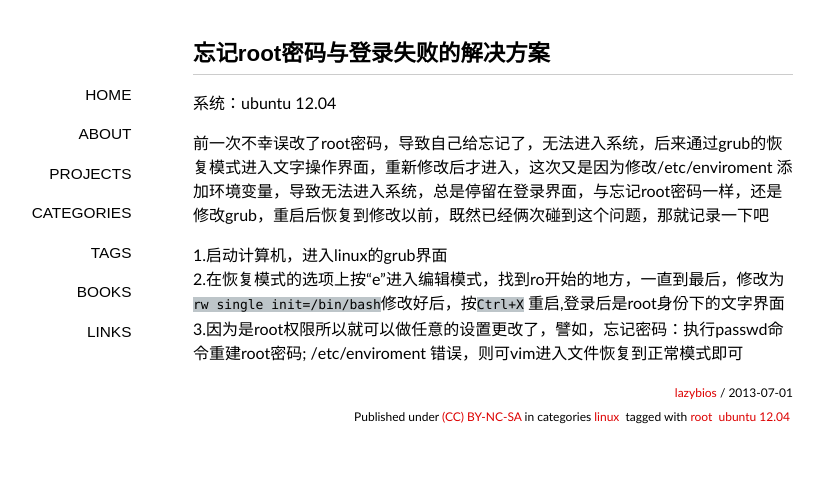
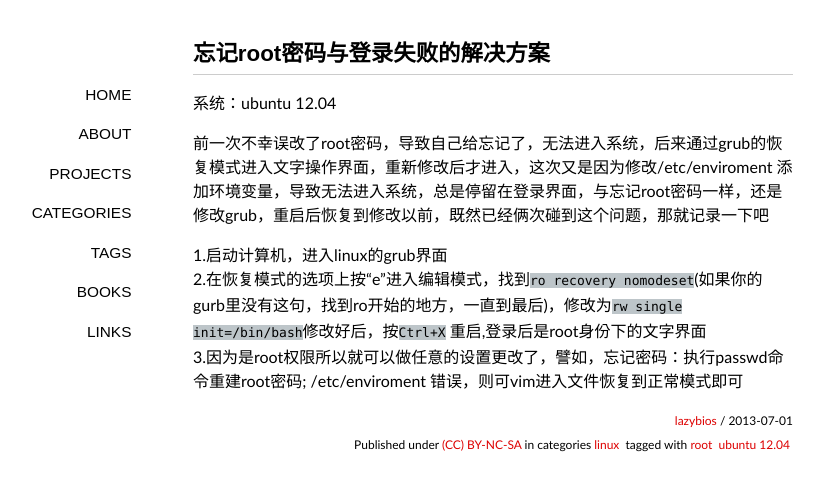
Before and after one commit to lazybios/lazybios.github.com, a Jekyll site: the page built from _posts/2013-07-01-the-way-solve-forgot-ubuntu-root-password-and-login-faild-can-not-access-system.md, in a window 1280 px wide. Shown: the top 491 px of the page, without its empty margins (147-971 px from the left). Built offline with Jekyll 4.4.1, drawn with Linux system fonts in a browser that asks for light colours; some web fonts are replaced; Markdown is read by kramdown in place of the engine named in the settings; comment, search, counter and statistics services are not loaded.

Commit message:
fixed last article format

```diff
--- a/_posts/2013-07-01-the-way-solve-forgot-ubuntu-root-password-and-login-faild-can-not-access-system.md
+++ b/_posts/2013-07-01-the-way-solve-forgot-ubuntu-root-password-and-login-faild-can-not-access-system.md
@@ -12,5 +12,5 @@ tags:
 前一次不幸误改了root密码，导致自己给忘记了，无法进入系统，后来通过grub的恢复模式进入文字操作界面，重新修改后才进入，这次又是因为修改/etc/enviroment 添加环境变量，导致无法进入系统，总是停留在登录界面，与忘记root密码一样，还是修改grub，重启后恢复到修改以前，既然已经俩次碰到这个问题，那就记录一下吧
 
 1.启动计算机，进入linux的grub界面
-2.在恢复模式的选项上按“e”进入编辑模式，找到ro开始的地方，一直到最后，修改为`rw single init=/bin/bash`修改好后，按`Ctrl+X` 重启,登录后是root身份下的文字界面
+2.在恢复模式的选项上按“e”进入编辑模式，找到`ro recovery nomodeset`(如果你的gurb里没有这句，找到ro开始的地方，一直到最后)，修改为`rw single init=/bin/bash`修改好后，按`Ctrl+X` 重启,登录后是root身份下的文字界面
 3.因为是root权限所以就可以做任意的设置更改了，譬如，忘记密码：执行passwd命令重建root密码; /etc/enviroment 错误，则可vim进入文件恢复到正常模式即可
```
